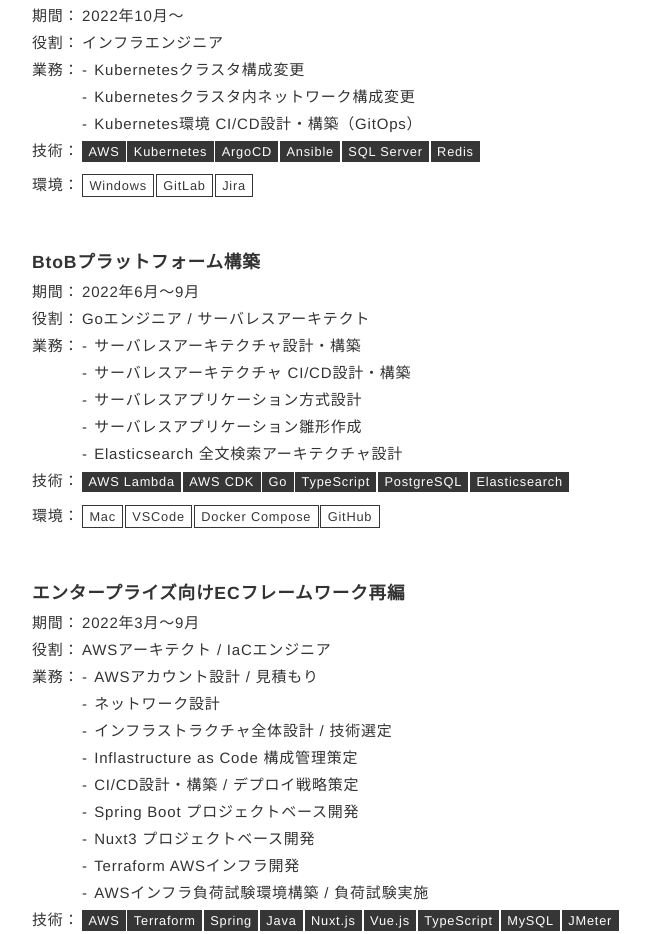
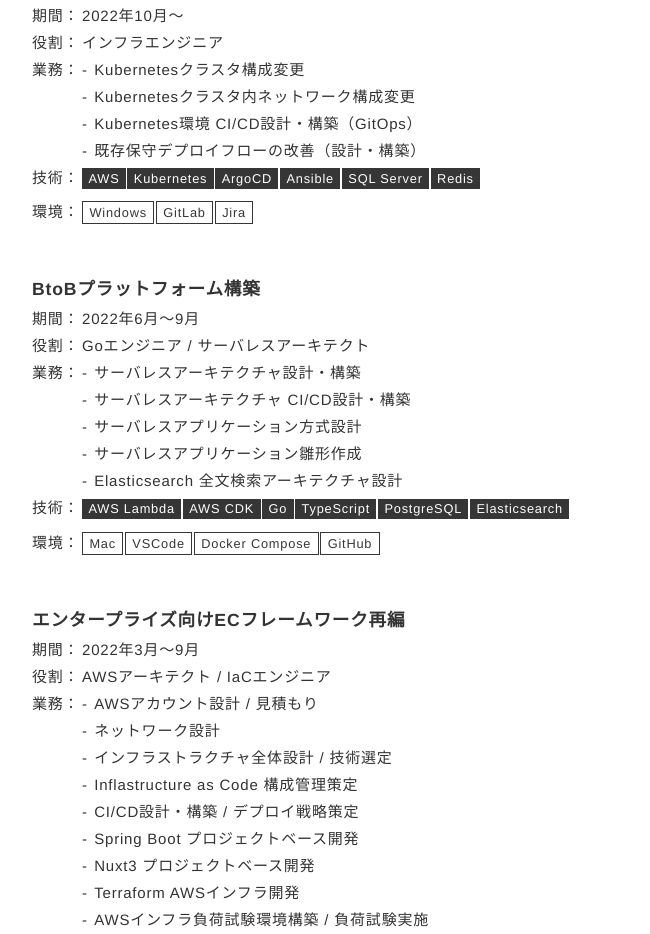
Before and after one commit to masahiro-kasatani/portfolio, a Nuxt app: page / in a window 1280 px wide. Shown: the part 2040-2974 px from the top of the page, without its empty margins (298-948 px from the left). Built offline with nearby package versions, Linux system fonts and the light colour scheme.

Commit message:
update history

```diff
--- a/components/section/HistorySection.vue
+++ b/components/section/HistorySection.vue
@@ -27,6 +27,7 @@
             'Kubernetesクラスタ構成変更',
             'Kubernetesクラスタ内ネットワーク構成変更',
             'Kubernetes環境 CI/CD設計・構築（GitOps）',
+            '既存保守デプロイフローの改善（設計・構築）',
           ],
           techs: ['AWS', 'Kubernetes', 'ArgoCD', 'Ansible', 'SQL Server', 'Redis'],
           envs: ['Windows', 'GitLab', 'Jira'],
```
Also changed, not shown: 2 other files (tests, documents, lock files or other folders).
